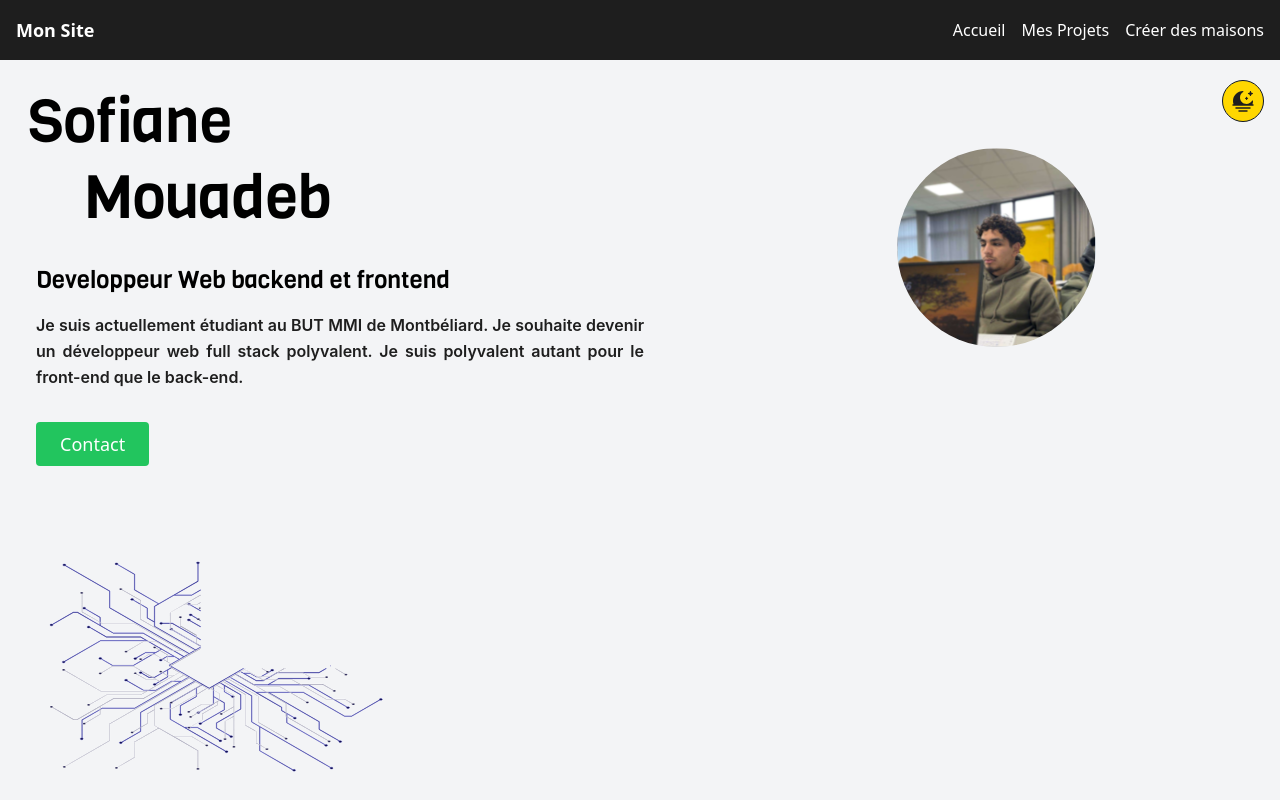
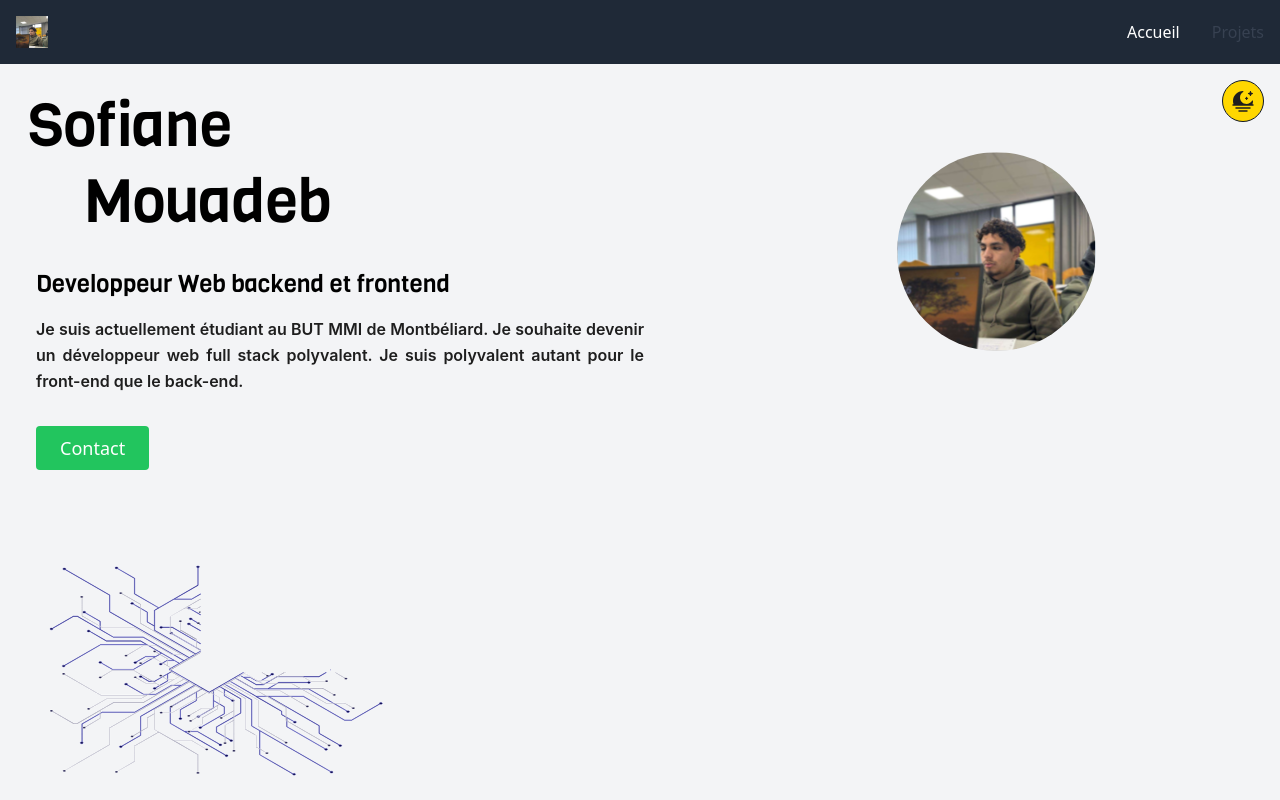
Before and after one commit to Mouadeb-Sofiane/Portfolio, a Vue app: page / in a window 1280 px wide. Shown: the top 800 px of the page. Built offline with nearby package versions, Linux system fonts and the light colour scheme; what @formkit/vue would draw is missing.

Commit message:
header change

```diff
--- a/src/components/AffichePageCard.vue
+++ b/src/components/AffichePageCard.vue
@@ -52,6 +52,16 @@ const modules = [Autoplay, Pagination, Navigation];
       <div class="flex flex-col w-full md:w-2/5">
         <img class="w-full" :src="img2" alt="Image projet" />
       </div>
+    </div>
+
+    <h2 class="text-2xl underline mb-5">{{ title2 }}</h2>
+    <div class="flex flex-col md:flex-row gap-11">
+      <!-- Images prenant 40% de l'espace sur les petits écrans et 2/5 sur les grands écrans -->
+      <div class="flex flex-col w-full md:w-2/5">
+        <img class="w-full" :src="img2" alt="Image projet" />
+      </div>
+      <!-- Description prenant 60% de l'espace sur les petits écrans et 3/5 sur les grands écrans -->
+      <p class="text-justify w-full md:w-3/5">{{ desc2 }}</p>
     </div>
 
     <br />
--- a/src/components/Header.vue
+++ b/src/components/Header.vue
@@ -1,55 +1,57 @@
+<script setup lang="ts">
+  document.addEventListener('DOMContentLoaded', function() {
+  const menuToggle = document.getElementById('menu-toggle');
+  const mobileMenu = document.getElementById('mobile-menu');
+
+  if (menuToggle && mobileMenu) {
+    menuToggle.addEventListener('click', function() {
+      mobileMenu.classList.toggle('hidden');
+    });
+  }
+  });
+</script>
+
 <template>
-  <header class="bg-primary py-4 text-secondary relative">
-    <div class="flex justify-between items-center px-4">
-      <div>
-        <h1 class="text-white text-lg font-semibold">Mon Site</h1>
+  <header>
+      <nav class="bg-gray-800 p-4">
+          <div class="flex justify-between items-center">
+          <div class="flex-shrink-0">
+              <img src="../assets/img/photo1.png" class="h-8" alt="logo du site"/>
           </div>
-      <!-- Menu mobile (visible sur les petits écrans) -->
           <div class="md:hidden">
-        <!-- Utilisation d'une croix pour fermer le menu -->
-        <button @click="toggleMobileMenu" class="text-white focus:outline-none relative">
-          <!-- Utilisation d'un bouton hamburger pour ouvrir et fermer le menu -->
-          <svg class="w-6 h-6" fill="none" stroke="currentColor" viewBox="0 0 24 24" xmlns="http://www.w3.org/2000/svg">
-            <path v-if="!isMobileMenuOpen" stroke-linecap="round" stroke-linejoin="round" stroke-width="2" d="M4 6h16M4 12h16m-7 6h7"></path>
-            <path v-else stroke-linecap="round" stroke-linejoin="round" stroke-width="2" d="M6 18L18 6M6 6l12 12"></path>
+              <!-- Hamburger icon -->
+              <button id="menu-toggle" type="button" class="text-white hover:text-gray-300 focus:outline-none focus:text-gray-300">
+              <svg viewBox="0 0 20 20" fill="currentColor" class="menu w-6 h-6">
+                  <path fill-rule="evenodd" d="M3 9h14a1 1 0 110 2H3a1 1 0 110-2zm0-4h14a1 1 0 110 2H3a1 1 0 110-2zm0 8h14a1 1 0 110 2H3a1 1 0 110-2z" clip-rule="evenodd"></path>
               </svg>
               </button>
           </div>
-      <nav :class="{ 'hidden': !isMobileMenuOpen, 'flex-col': isMobileMenuOpen }" class="md:flex md:items-center md:space-x-4 md:w-auto">
-        <ul class="flex flex-col md:flex-row md:space-x-4 md:space-y-0">
+          <div class="hidden md:block">
+              <div class="flex space-x-4">
+                  <ul class="flex flex-col mt-4 font-medium lg:flex-row lg:space-x-8 lg:mt-0">
                       <li>
-            <RouterLink to="/" class="text-white hover:text-gray-300">Accueil</RouterLink>
+                          <RouterLink to="/" class="block py-2 pr-4 pl-3 text-white rounded bg-primary-700 lg:bg-transparent lg:text-primary-700 lg:p-0 dark:text-white" aria-current="page">Accueil</RouterLink>
                       </li>
                       <li>
-            <RouterLink to="/projets" class="text-white hover:text-gray-300">Mes Projets</RouterLink>
+                          <RouterLink to="/projets" class="block py-2 pr-4 pl-3 text-gray-700 border-b border-gray-100 hover:bg-gray-50 lg:hover:bg-transparent lg:border-0 lg:hover:text-primary-700 lg:p-0 dark:text-gray-400 lg:dark:hover:text-white dark:hover:bg-gray-700 dark:hover:text-white lg:dark:hover:bg-transparent dark:border-gray-700">Projets</RouterLink>
+                      </li>
+                  </ul>
+              </div>
+          </div>
+        </div>
+          <!-- Mobile menu, toggle classNamees based on menu state. -->
+          <div id="mobile-menu" class="md:hidden hidden">
+          <div class="px-2 pt-2 pb-3 space-y-1 sm:px-3">
+              <ul class="flex flex-col mt-4 font-medium lg:flex-row lg:space-x-8 lg:mt-0">
+                  <li>
+                      <RouterLink to="/" class="block py-2 pr-4 pl-3 text-white rounded bg-primary-700 lg:bg-transparent lg:text-primary-700 lg:p-0 dark:text-white" aria-current="page">Accueil</RouterLink>
                   </li>
                   <li>
-            <RouterLink to="" class="text-white hover:text-gray-300">Créer des maisons</RouterLink>
+                      <RouterLink to="/projet" class="block py-2 pr-4 pl-3 text-gray-700 border-b border-gray-100 hover:bg-gray-50 lg:hover:bg-transparent lg:border-0 lg:hover:text-primary-700 lg:p-0 dark:text-gray-400 lg:dark:hover:text-white dark:hover:bg-gray-700 dark:hover:text-white lg:dark:hover:bg-transparent dark:border-gray-700">Projets</RouterLink>
                   </li>
-
               </ul>
+          </div>
+          </div>
       </nav>
-    </div>
   </header>
 </template>
-
-<script setup lang="ts">
-import { ref } from 'vue';
-
-const isMobileMenuOpen = ref(false);
-
-const toggleMobileMenu = () => {
-    isMobileMenuOpen.value = !isMobileMenuOpen.value;
-};
-</script>
-
-<style scoped>
-@media (max-width: 768px) {
-  nav.md\:hidden {
-    display: none !important;
-  }
-  nav.md\:flex-col {
-    flex-direction: column;
-  }
-}
-</style>
```
Lines whose indentation alone changed are shown as unchanged.
